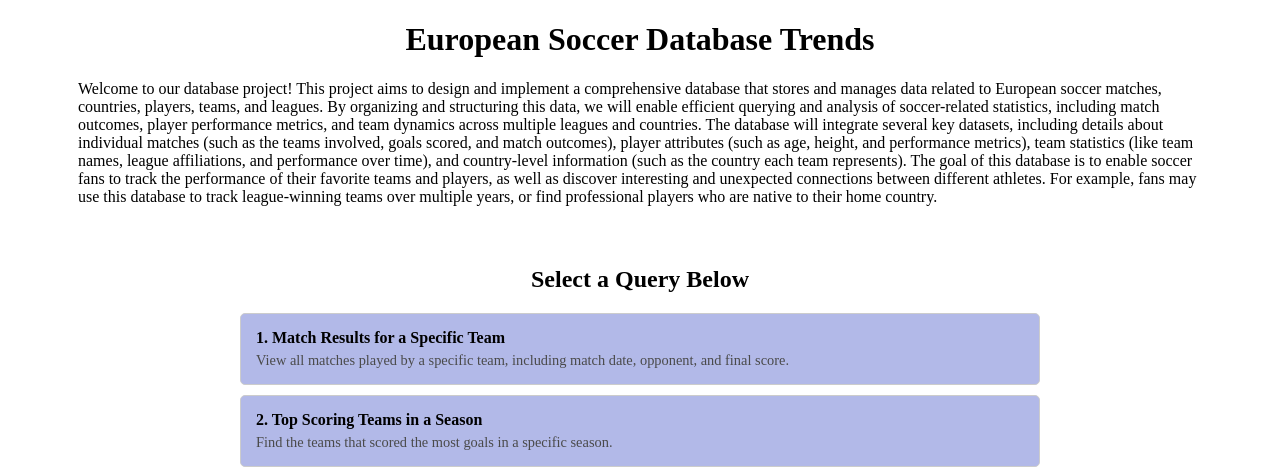
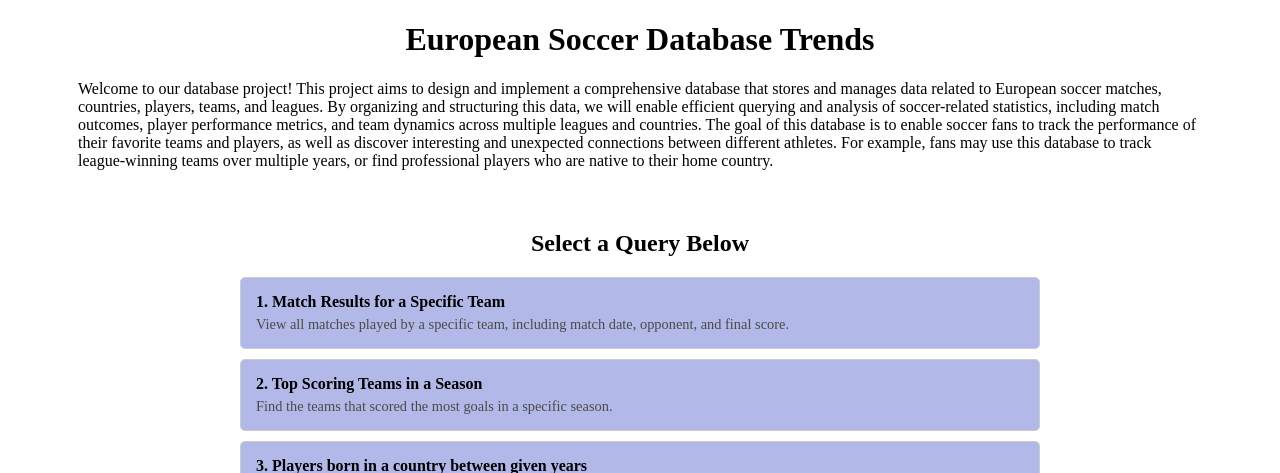
Before and after one commit to aroraj/MPCS-53001-FinalProject, a Flask app: page / in a window 1280 px wide. Shown: the top 473 px of the page. Run offline with Flask 3, Linux system fonts and the light colour scheme; parts of the project's set-up code (start-up, migrations or seed data) failed here and were passed over.

Commit message:
intro cleanup

```diff
--- a/templates/index.html
+++ b/templates/index.html
@@ -43,12 +43,7 @@
       players, teams, and leagues. By organizing and structuring this data, we
       will enable efficient querying and analysis of soccer-related statistics,
       including match outcomes, player performance metrics, and team dynamics
-      across multiple leagues and countries. The database will integrate several
-      key datasets, including details about individual matches (such as the teams
-      involved, goals scored, and match outcomes), player attributes (such as age,
-      height, and performance metrics), team statistics (like team names, league
-      affiliations, and performance over time), and country-level information (such
-      as the country each team represents). The goal of this database is to enable
+      across multiple leagues and countries. The goal of this database is to enable
       soccer fans to track the performance of their favorite teams and players, as
       well as discover interesting and unexpected connections between different
       athletes. For example, fans may use this database to track league-winning teams
```
